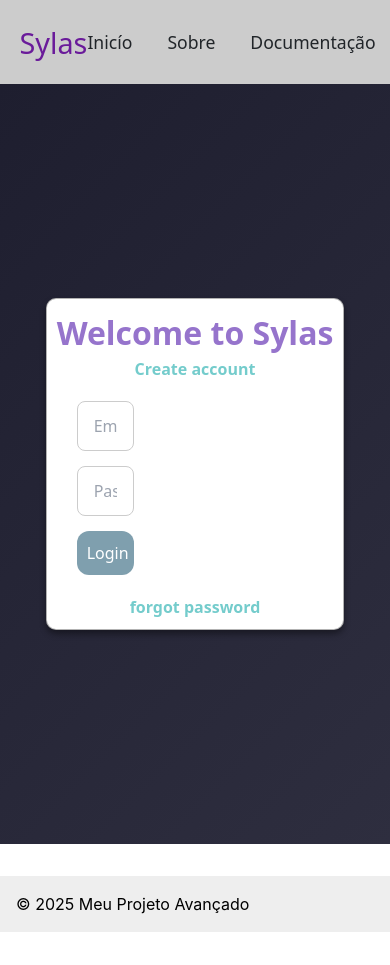
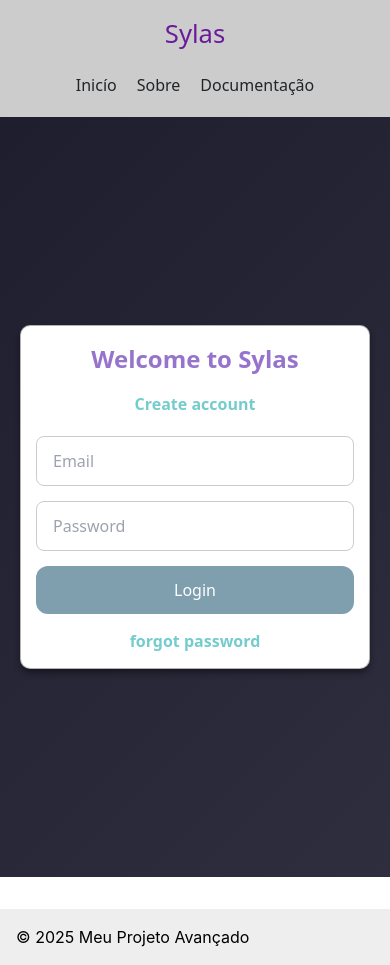
Before and after one commit to LhRaphael/Sylas-java, a React (Create React App) app: page / in a window 390 px wide. Before the commit the page ends 932 px from the top, so only its background shows below. Built offline with nearby package versions, Linux system fonts and the light colour scheme.

Commit message:
src atualizado

```diff
--- a/src/styles/_Components.scss
+++ b/src/styles/_Components.scss
@@ -1,45 +1,33 @@
-
 // ===Estilo do header===
 .Header {
-  // 1. Layout Flexível
   display: flex;
-  justify-content: space-between; // Joga o título para a esquerda e a navegação para a direita
-  align-items: center;           // Alinha tudo verticalmente ao centro
-
-  // 2. Dimensionamento e Posição
-  height: 10vh;                  // Garante que o header ocupe 10% da altura da tela, como o resto do layout
-  padding: 0 5%;                 // Espaçamento interno para que o conteúdo não cole nas bordas da tela
-
-  // 3. Estilo Visual Coerente
-  background-color: rgba(0, 0, 0, 0.2); // Um fundo escuro e semi-transparente, combinando com a estética
-  box-shadow: 4px 4px 6px $sombra-padrao;  // Sombra sutil para dar profundidade e separar do conteúdo
+  justify-content: space-between;
+  align-items: center;
+  height: 10vh;
+  padding: 0 5%;
+  background-color: rgba(0, 0, 0, 0.2);
+  box-shadow: 4px 4px 6px $sombra-padrao;
   font-family: $fonte-principal;
 
-  // Estilo para o Título (<h1>Sylas</h1>)
   h1 {
-    margin: 0; // Remove a margem padrão para um alinhamento perfeito
+    margin: 0;
     font-size: 1.8rem;
     color: $cor-primaria;
     font-weight: 500;
   }
 
-  // Container dos links de navegação
   nav {
     display: flex;
-    // 'gap' é a forma moderna e fácil de criar espaçamento entre os links.
-    // Para adicionar mais um link, basta adicioná-lo no JSX.
     gap: 35px;
 
-    // Estilo para cada link (<Link>)
     .Header-link {
       color: $cor-texto-principal;
-      text-decoration: none; // Remove o sublinhado padrão
+      text-decoration: none;
       font-size: 1.1rem;
-      padding: 5px 0; // Adiciona uma área de clique maior
-      position: relative; // Necessário para o efeito de sublinhado
+      padding: 5px 0;
+      position: relative;
       transition: color 0.3s ease;
 
-      // Efeito de sublinhado animado que aparece no hover
       &::after {
         content: '';
         position: absolute;
@@ -47,111 +35,137 @@
         height: 2px;
         bottom: 0;
         left: 0;
-        background-color: $cor-primaria; // Usa a cor de destaque do projeto
-        transform: scaleX(0); // Começa invisível
+        background-color: $cor-primaria;
+        transform: scaleX(0);
         transform-origin: bottom right;
         transition: transform 0.3s ease-out;
       }
 
-      // Animação acontece quando o mouse está sobre o link
       &:hover {
-        color: $cor-texto-claro; // Garante que a cor não mude de forma indesejada
+        color: $cor-texto-claro;
       }
 
       &:hover::after {
-        transform: scaleX(1); // Expande o sublinhado
+        transform: scaleX(1);
         transform-origin: bottom left;
+      }
+    }
+  }
+
+  // Responsividade para o Header
+  @media (max-width: $breakpoint-md) {
+    flex-direction: column;
+    height: auto;
+    padding: 15px 5%;
+
+    h1 {
+      margin-bottom: 15px;
+      font-size: 1.6rem;
+    }
+
+    nav {
+      gap: 20px;
+      .Header-link {
+        font-size: 1rem;
       }
     }
   }
 }
 
-
 // ===Display===
 .Display-main-div {
-
-  // Transforma o Display em um contêiner flexível
   display: grid;
-
   width: 100%;
-
   grid-template-rows: auto 1fr;
   grid-template-columns: 100%;
-
   justify-items: center;
-  // Adiciona um pouco de preenchimento para garantir que o app não toque as bordas
-  padding: 0px 10px;
-  box-sizing: border-box; // Garante que o padding não aumente o tamanho total
+  padding: 10px;
+  box-sizing: border-box;
+  flex-grow: 1; // Permite que o display ocupe o espaço restante
+  overflow-y: auto; // Adiciona scroll se necessário
 }
 
 // ===Bar==
 .Bar-div {
   width: 90%;
-  height: 10%;
+  max-width: 500px; // Limita a largura em telas grandes
+  height: auto; // Altura automática baseada no conteúdo
   background-color: $cor-barra;
-  position: absolute;
-  bottom: 0;
-  left: 5%;
-  margin-bottom: 10px;
+  position: fixed; // Fixo na parte inferior
+  bottom: 10px;
+  left: 50%;
+  transform: translateX(-50%); // Centraliza horizontalmente
   display: flex;
   align-items: center;
-  justify-content: space-around;
+  justify-content: center; // Centraliza os botões
+  gap: 15px; // Espaçamento entre botões
+  padding: 10px;
   border-radius: 16px;
   backdrop-filter: blur(8px);
   box-shadow: -4px 4px 8px $sombra-barra;
 
-    // Botões da barra de apps
-    .App-button {
+  .App-button {
     background-color: $cor-botao;
-    border: 4px solid $sombra-padrao;
-    padding: 4px 8px;
+    border: 2px solid $sombra-padrao; // Borda mais sutil
+    padding: 8px;
     border-radius: 8px;
     box-shadow: 2px 2px 2px $sombra-padrao;
     transition: 0.3s;
-    }
-    .App-button:hover {
-        transform: scale(1.1);
-    }
-    .App-button:active {
-        background-color: $cor-botao-ativo;
-        box-shadow: inset 2px 2px 2px $sombra-padrao;
+
+    img {
+      display: block;
+      width: 32px; // Tamanho fixo para os ícones
+      height: 32px;
     }
 
+    &:hover {
+      transform: scale(1.1);
+    }
+    &:active {
+      background-color: $cor-botao-ativo;
+      box-shadow: inset 2px 2px 2px $sombra-padrao;
+    }
+  }
 }
+
 // === TitleApp SCSS Melhorado ===
 .title-app {
   margin: 0;
-  padding: 0.5em 1em; // Padding para dar mais respiro
+  padding: 0.5em 1em;
   display: flex;
-  align-items: center; // Alinha verticalmente o título e os botões
-  justify-content: space-between; // Empurra o título para a esquerda e os botões para a direita
+  align-items: center;
+  justify-content: space-between;
   font-size: 1.2rem;
   color: $cor-texto-principal;
   background-color: $cor-background-title;
-  user-select: none; // Impede a seleção de texto na barra de título
+  user-select: none;
+  cursor: grab;
+
+  &:active {
+    cursor: grabbing;
+  }
 
   h2 {
     margin: 0;
-    font-size: 1em; // Tamanho relativo à fonte do pai
+    font-size: 1em;
     font-weight: 500;
+    white-space: nowrap;
+    overflow: hidden;
+    text-overflow: ellipsis;
   }
 
   ul {
     display: flex;
-    list-style: none; // Remove os marcadores da lista
+    list-style: none;
     margin: 0;
     padding: 0;
-    gap: 0.6em; // Espaçamento moderno entre os botões
-  }
-
-  li {
-    // Não precisa de estilos específicos aqui
+    gap: 0.6em;
   }
 
   button {
     width: 15px;
     height: 15px;
-    border-radius: 50%; // Deixa os botões redondos
+    border-radius: 50%;
     border: none;
     cursor: pointer;
     display: flex;
@@ -159,33 +173,22 @@
     justify-content: center;
     font-size: 0.7rem;
     font-weight: bold;
-    color: rgba(0, 0, 0, 0.6); // Cor para os ícones (x, +, -)
-    transition: all 0.2s ease-in-out; // Transição suave para todas as propriedades
-
-    // Esconde o texto, mas mantém acessível para leitores de tela
-    // Em um projeto real, usaríamos ícones SVG aqui.
+    color: rgba(0, 0, 0, 0.6);
+    transition: all 0.2s ease-in-out;
     text-indent: -9999px;
 
-    // Estilos específicos para cada botão
-    &.btn-close {
-      background-color: #ff5f56;
-    }
-    &.btn-maximize {
-      background-color: #27c93f;
-    }
-    &.btn-minimize {
-      background-color: #ffbd2e;
-    }
+    &.btn-close { background-color: #ff5f56; }
+    &.btn-maximize { background-color: #27c93f; }
+    &.btn-minimize { background-color: #ffbd2e; }
 
-    // Efeito ao passar o mouse
     &:hover {
-      filter: brightness(1.15); // Deixa o botão um pouco mais brilhante
-      transform: scale(1.1); // Aumenta levemente o tamanho
+      filter: brightness(1.15);
+      transform: scale(1.1);
     }
   }
 }
 
-.minAppsBar{
+.minAppsBar {
   width: 100%;
   display: flex;
   justify-content: left;
@@ -194,9 +197,9 @@
   align-items: center;
   background-color: rgba(240, 248, 255, 0.4);
   border-radius: 0px 0px 8px 8px;
-  padding: 0px 5px;
+  padding: 5px;
   backdrop-filter: blur(16px);
   box-shadow: 4px 4px 8px rgba(0, 0, 0, 0.3);
-  overflow: hidden;
+  overflow-x: auto; // Permite scroll horizontal se houver muitos apps
   animation: show-to-top 0.3s ease;
 }
--- a/src/styles/_Pages.scss
+++ b/src/styles/_Pages.scss
@@ -1,37 +1,44 @@
-.Login-main ,.ChangePassword-main {
+.Login-main,
+.ChangePassword-main {
   height: 90vh;
   font-family: $fonte-principal;
   background-image: $cor-fundo-home;
-
 
   // Prepara o container principal para o layout
   display: flex;
   flex-direction: column;
   align-items: center;
   justify-content: center;
+  padding: 20px;
+  box-sizing: border-box;
 
-  section{
+  section {
+    width: 100%;
+    max-width: 450px; // Limita a largura em telas maiores
     border: 1px solid rgba(0, 0, 0, 0.3);
     border-radius: 10px;
     box-shadow: 0 4px 6px rgba(0, 0, 0, 0.4);
-    padding: 10px;
+    padding: 20px;
     text-align: center;
     background-color: #fff;
-    header{
+
+    header {
       text-align: center;
-      h2{
-        font-size: 2rem;
+      margin-bottom: 20px;
+      h2 {
+        font-size: 1.8rem;
         font-weight: bold;
         color: $cor-relativa2;
+        @media (max-width: $breakpoint-sm) {
+          font-size: 1.5rem;
+        }
+      }
     }
 
-    }
-
-
     // Estilo do formulário de login
-    form{
-      width: 25vw;
-      padding: 20px;
+    form {
+      width: 100%; // Ocupa a largura da section
+      padding: 0; // Remove padding extra
 
       display: flex;
       flex-direction: column;
@@ -55,11 +62,12 @@
       button {
         background-color: $cor-botao;
         color: white;
-        padding: 10px;
+        padding: 12px;
         border-radius: 12px;
         border: none;
         cursor: pointer;
         transition: 0.3s;
+        font-size: 1rem;
 
         &:hover {
           background-color: darken($cor-botao-ativo, 10%);
@@ -67,24 +75,27 @@
       }
     }
   }
-  .Link-login{
+  .Link-login {
     color: rgb(116, 204, 204);
     text-decoration: none;
     font-weight: bold;
+    margin-top: 15px;
+    display: inline-block;
   }
 }
-
 
 .CreateUser-main {
   display: flex;
   justify-content: center;
   align-items: center;
-  height: 100vh;
+  min-height: 100vh;
   background: linear-gradient(135deg, #1e1e2f, #2e2e3f);
+  padding: 20px;
+  box-sizing: border-box;
 
   > div {
     display: flex;
-    width: 80%;
+    width: 100%;
     max-width: 1000px;
     background-color: #fff;
     border-radius: 16px;
@@ -93,7 +104,7 @@
 
     aside {
       flex: 1;
-      background: url('https://motionbgs.com/media/423/gojo-satoru-with-purple-lightning-effects-jujutsu-kaisen.jpg') no-repeat center;
+      background: url(https://4kwallpapers.com/images/wallpapers/universe-spiral-2880x1800-10972.jpg) no-repeat center;
       background-size: cover;
       min-height: 400px;
     }
@@ -153,13 +164,14 @@
   }
 }
 
-.About{
+.About {
   text-align: justify;
-  margin-top: 20px;
-  width: 50%;
-  margin: 10px auto;
+  width: 90%;
+  max-width: 800px;
+  margin: 20px auto;
+  padding: 10px;
 
-  h2{
+  h2 {
     color: $cor-relativa2;
     margin-bottom: 10px;
     font-weight: bold;
@@ -176,17 +188,23 @@
   }
 }
 
-@media (max-width: 768px) {
+// Media Query para telas menores (Tablets e Celulares)
+@media (max-width: $breakpoint-md) {
   .CreateUser-main > div {
     flex-direction: column;
+    width: 95%;
 
     aside {
-      display: none;
+      display: none; // Oculta a imagem lateral em telas menores
     }
 
     section {
       padding: 30px 20px;
     }
+  }
+
+  .Login-main section, .ChangePassword-main section {
+      padding: 15px;
   }
 }
 
@@ -194,20 +212,22 @@
 // Estilo da seção principal (home)
 .Home-main {
   height: 90vh;
-  background-image: $cor-fundo-home;
-  // Prepara o container principal para o layout
+  background-image: url(https://images.hdqwalls.com/wallpapers/nebula-space-scifi-4k-l7.jpg);
+  background-size: cover;
+  background-position: center;
+  background-repeat: no-repeat;
   display: flex;
-  flex-direction: line;
+  flex-direction: column; // Alterado para coluna para melhor empilhamento
 }
 
 .code-block {
-    background-color: #f3f4f6; /* bg-gray-100 */
+    background-color: #f3f4f6;
     padding: 0.75rem 1rem;
-    border-radius: 0.5rem; /* rounded-lg */
+    border-radius: 0.5rem;
     font-family: 'Menlo', 'Monaco', 'Courier New', monospace;
-    font-size: 0.875rem; /* text-sm */
-    border: 1px solid #e5e7eb; /* border-gray-200 */
+    font-size: 0.875rem;
+    border: 1px solid #e5e7eb;
     white-space: pre-wrap;
     word-break: break-all;
-    color: #1f2937; /* gray-800 */
+    color: #1f2937;
 }
--- a/src/styles/_Var.scss
+++ b/src/styles/_Var.scss
@@ -37,6 +37,13 @@ $border-radius-padrao: 8px;
 // Sombras
 $box-shadow-padrao: 0 4px 8px rgba(0, 0, 0, 0.1);
 
+// Breakpoints para Responsividade
+$breakpoint-sm: 576px;
+$breakpoint-md: 768px;
+$breakpoint-lg: 992px;
+$breakpoint-xl: 1200px;
+
+
 @keyframes show-to-left {
   from {
     transform: translateX(-100%);
```
Also changed, not shown: 1 other file (tests, documents, lock files or other folders). Lines whose indentation alone changed are shown as unchanged.
